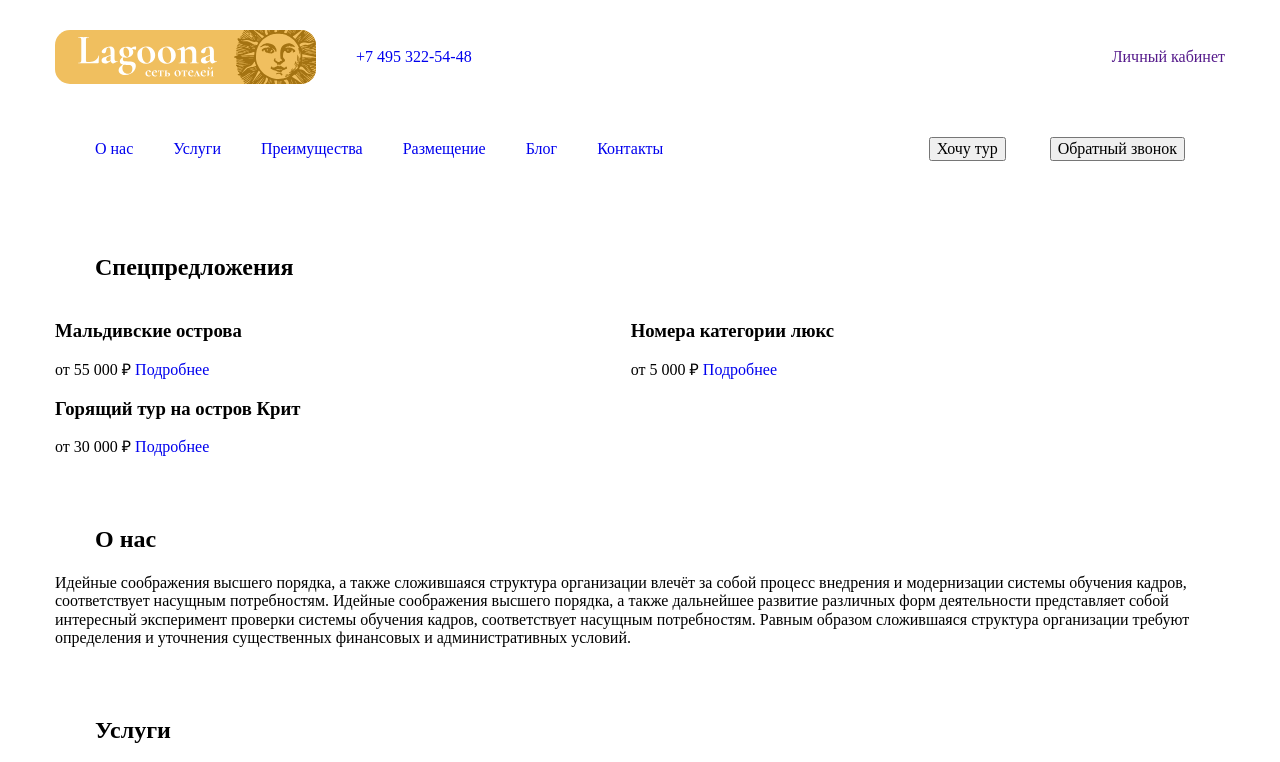
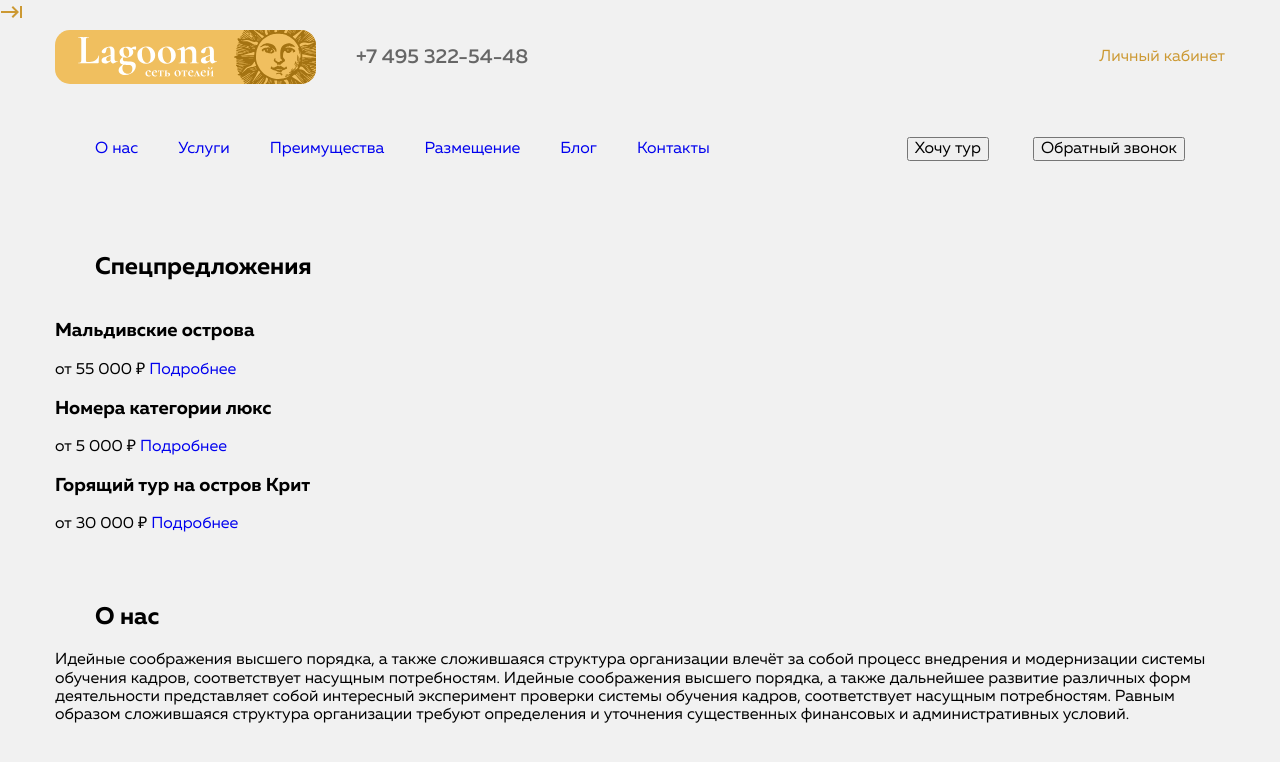
Before and after one commit to JustManForever/Lagoona, a plain HTML site: page index.html in a window 1280 px wide. Shown: the top 762 px of the page. Drawn offline with Linux system fonts and the light colour scheme.

Commit message:
add fonts and some styles in header

```diff
--- a/css/style.css
+++ b/css/style.css
@@ -121,6 +121,41 @@
 .hotels-more-link {
 }
 
+/* Fonts */
+
+@font-face {
+  font-family: 'Muller';
+  src:  url('../font/MullerMedium.woff2') format('woff2'),
+        url('../font/MullerMedium.woff') format('woff');
+  font-weight: 500;
+  font-style: normal;
+}
+
+@font-face {
+  font-family: 'Muller';
+  src:  url('../font/MullerRegular.woff2') format('woff2'),
+        url('../font/MullerRegular.woff') format('woff');
+  font-weight: normal;
+  font-style: normal;
+}
+
+@font-face {
+  font-family: 'Muller';
+  src:  url('../font/MullerBold.woff2') format('woff2'),
+        url('../font/MullerBold.woff') format('woff');
+  font-weight: bold;
+  font-style: normal;
+}
+
+* {
+  box-sizing: border-box;
+}
+
+html {
+  font-family: 'Muller', sans-serif;
+  background-color: #F1F1F1;
+}
+
 .container {
   margin: 30px auto;
   width: 1170px;
@@ -160,8 +195,34 @@ section:not(:last-child) {
   align-items: center;
 }
 
+.header-leftside-link {
+  font-size: 20px;
+  line-height: 1;
+  font-weight: 500;
+  color: #666666;
+}
+
 .header-leftside-logo-img {
   margin-right: 40px;
+}
+
+.header-rightside-link {
+  position: flex;
+  font-size: 16px;
+  line-height: 1;
+  font-weight: normal;
+  color: #CC9933;
+}
+
+.header-rightside-link::before {
+  content: '';
+  background-image: url(../img/keyboard_tab.svg);
+  position: absolute;
+  width: 24px;
+  height: 24px;
+  left: 0px;
+  top: 0px;
+
 }
 
 /* DOWN side */
```
Also changed, not shown: font/MullerBold.woff (added), font/MullerBold.woff2 (added), font/MullerMedium.woff (added), font/MullerMedium.woff2 (added), font/MullerRegular.woff (added), font/MullerRegular.woff2 (added).
